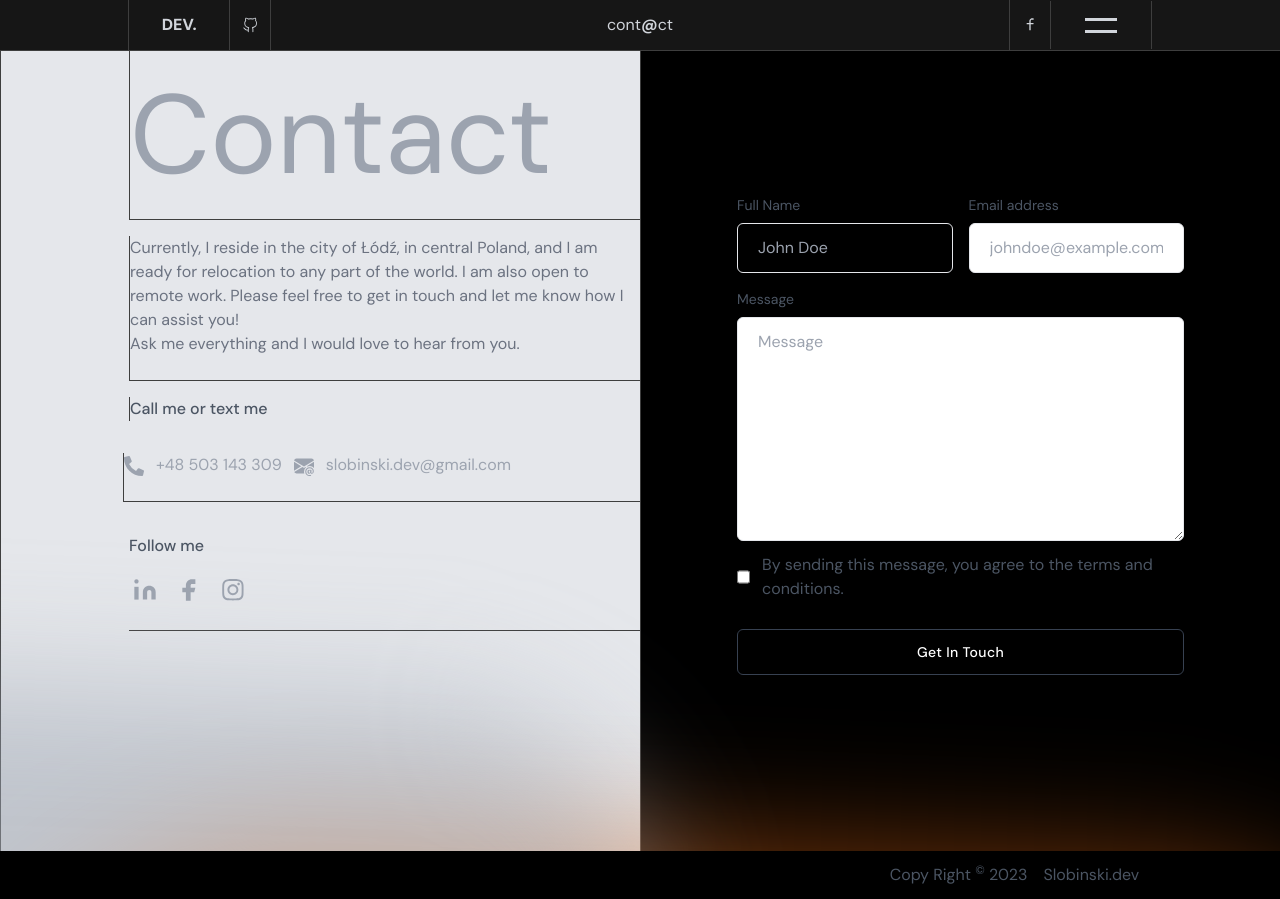
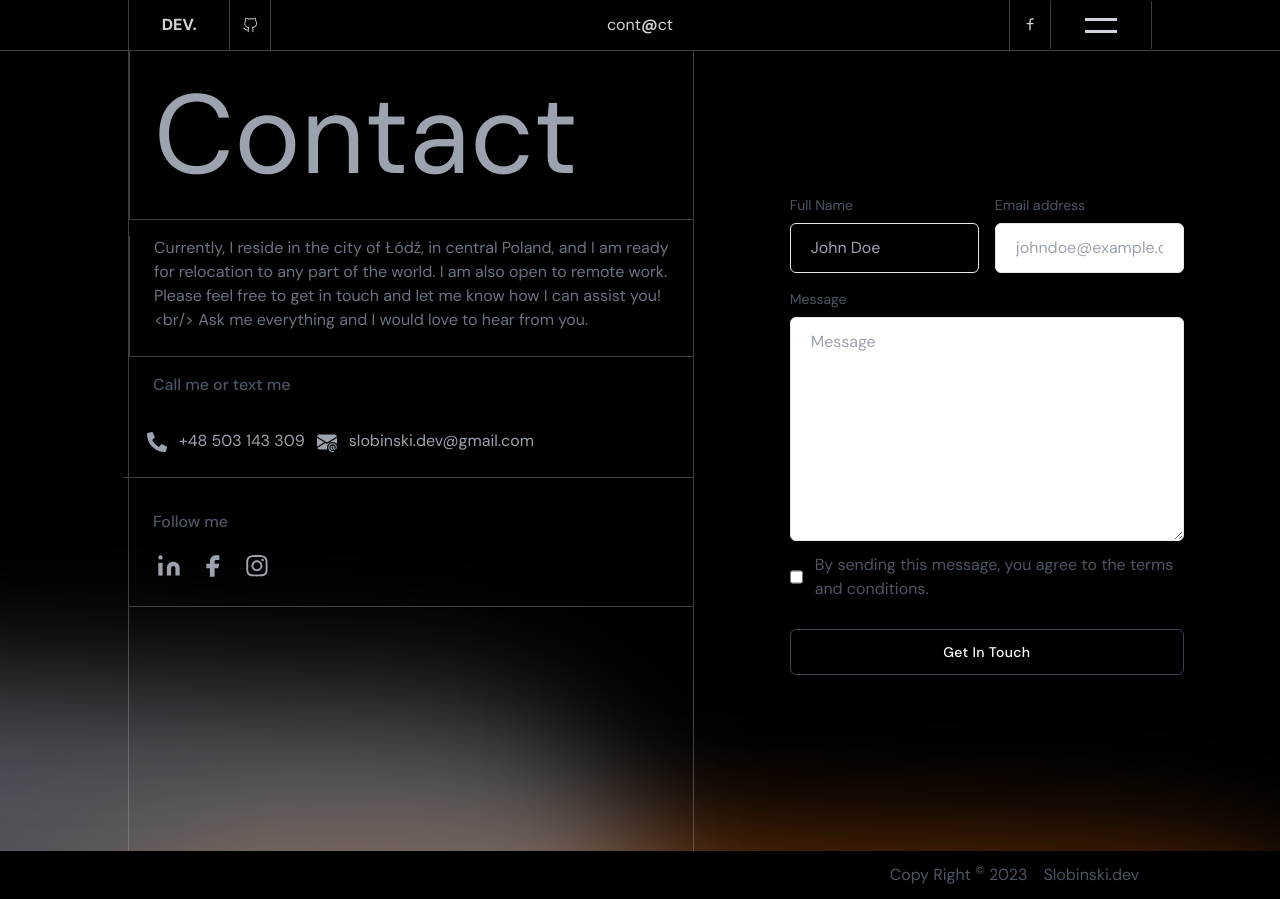
Before and after one commit to Capoverde/my-site-portfolio, a Next.js app: page /ContactPage in a window 1280 px wide. Built offline with nearby package versions, Linux system fonts and the light colour scheme.

Commit message:
contactPage in progress

```diff
--- a/app/ContactPage/page.jsx
+++ b/app/ContactPage/page.jsx
@@ -1,6 +1,9 @@
-import React from "react";
+"use client"
+import React, {useRef} from "react";
 import { Header } from "../components/Header/Header";
 import { Footer } from "../components/Footer/Footer";
+import { AnimatedHeader } from "../components/AnimatedText/AnimatedHeader";
+import { AnimatedP } from "../components/AnimatedText/AnimatedP";
 import Link from 'next/link'
 import styles from "./ContactPage.module.css";
 import { FaPhoneAlt } from "react-icons/fa";
@@ -8,9 +11,9 @@ import { BsEnvelopeAtFill } from "react-icons/bs";
 
 const Contact = () => {
   return (
-    <div className={`${styles.fadeIn}`}>
+    <div className={`${styles.fadeIn} bg-black`}>
       <Header />
-      <section className="min-h-screen bg-gray-200 dark:bg-gray-200 lg:flex relative overflow-hidden">
+      <section className="min-h-screen bg-black dark:bg-black lg:flex relative overflow-hidden">
         <div className={`${styles.blob2} absolute bg-orange-500
                                        w-[50rem] h-[100rem]
                                        bg-opacity-50
@@ -38,23 +41,23 @@ const Contact = () => {
                                        blur-3xl
                                        z-1`}></div>
         <div className="blob2 absolute"></div>
+
         <div className="flex flex-col
-                        xl:pl-[10%] xl:w-1/2
-                       lg:dark:bg-black
+                        xl:ml-[10%] xl:w-1/2
+                        lg:dark:bg-black
                         border-l border-[#3e3e3e]
                        ">
-          <h1 className="title md:text-[7rem] text-[4rem] text-gray-400
-                         border-b border-l border-[#3e3e3e] w-full
-          ">Contact</h1>
-          <p className="mt-4 text-gray-500 dark:text-gray-400 z-10
+          <AnimatedHeader text="Contact" className="title md:text-[7rem] text-[4rem] text-gray-400
+                         border-b border-l border-[#3e3e3e] w-full px-6"/>
+          <AnimatedP text="Currently, I reside in the city of Łódź, in central Poland, and I am ready for relocation to any part of the world. I am also open to remote work. Please feel free to get in touch and let me know how I can assist you!<br/>
+          Ask me everything and I would love to hear from you."
+          className="mt-4 text-gray-500 dark:text-gray-400 z-10
                          border-b border-l  border-[#3e3e3e] xl:pb-6
-          ">
-          Currently, I reside in the city of Łódź, in central Poland, and I am ready for relocation to any part of the world. I am also open to remote work. Please feel free to get in touch and let me know how I can assist you!<br/>
-          Ask me everything and I would love to hear from you.
-          </p>
-            <h3 className="border-l border-[#3e3e3e] my-4 font-medium text-gray-600 dark:text-gray-300">Call me or text me</h3>
+                         px-6"
+          />
+            <h3 className="border-[#3e3e3e] my-4 font-medium text-gray-600 dark:text-gray-300 px-6">Call me or text me</h3>
           <div className="text-gray-400 flex mt-4 -mx-1.5 flex-col md:flex-row
-                           border-b border-l border-[#3e3e3e] xl:pb-6
+                           border-b border-[#3e3e3e] xl:pb-6 px-6
           ">
             <Link href="#">
             <FaPhoneAlt className="inline-block text-xl mr-3 text-gray-400 transition-colors duration-300 transform hover:text-gray-500" />
@@ -70,11 +73,11 @@ const Contact = () => {
             </Link>
           </div>
           <div className="mt-6 md:mt-8 border-b border-[#3e3e3e] xl:pb-6">
-            <h3 className="font-medium text-gray-600 dark:text-gray-300 ">
+            <h3 className="font-medium text-gray-600 dark:text-gray-300 px-6">
               Follow me
             </h3>
 
-            <div className="flex mt-4 -mx-1.5 ">
+            <div className="flex mt-4 -mx-1.5 px-6">
               <Link
                 className="mx-1.5 dark:hover:text-gray-400 text-gray-400
                            transition-colors duration-300 transform hover:text-gray-500"
@@ -179,8 +182,8 @@ const Contact = () => {
                    bg-white border border-gray-200 rounded-md
                    dark:placeholder-gray-600 dark:bg-black
                    dark:text-gray-300 dark:border-gray-700
-                   focus:border-gray-400 dark:focus:border-gray-400
-                   focus:ring-gray-400 focus:outline-none focus:ring focus:ring-opacity-40"
+                   focus:border-gray-700 dark:focus:border-gary-700
+                   focus:ring-gray-700 focus:outline-none focus:ring focus:ring-opacity-40"
                 />
               </div>
             </div>
@@ -196,8 +199,8 @@ const Contact = () => {
                          bg-white border border-gray-200 rounded-md md:h-56
                          dark:placeholder-gray-600 dark:bg-black
                          dark:text-gray-300 dark:border-gray-700
-                         focus:border-gray-400 dark:focus:border-gray-400
-                         focus:ring-gray-400 focus:outline-none focus:ring
+                         focus:border-gray-700 dark:focus:border-gary-700
+                         focus:ring-gray-700 focus:outline-none focus:ring
                          focus:ring-opacity-40"
                 placeholder="Message"
               ></textarea>
@@ -210,8 +213,8 @@ const Contact = () => {
                                text-sm font-medium tracking-wide text-white capitalize
                                transition-colors duration-300 transform
                                border border-gray-700
-                               bg-black rounded-md hover:bg-gray-600 hover:text-gray-400
-                               focus:outline-none focus:ring focus:ring-gray-300">
+                               bg-black rounded-md hover:bg-gray-600 hover:text-gray-700
+                               focus:outline-none focus:ring focus:ring-gray-700">
               get in touch
             </button>
           </form>
```
